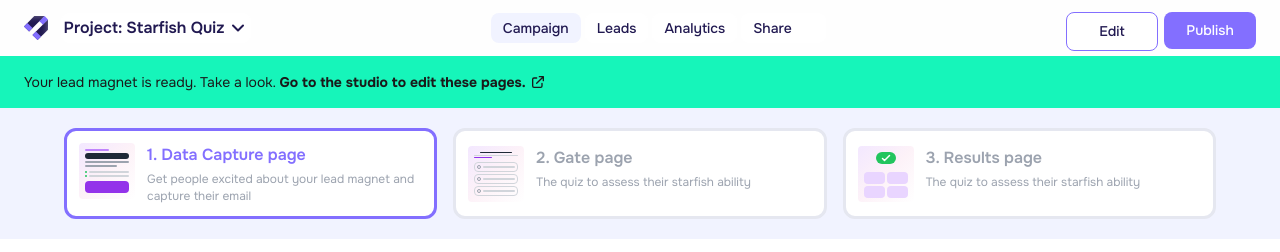
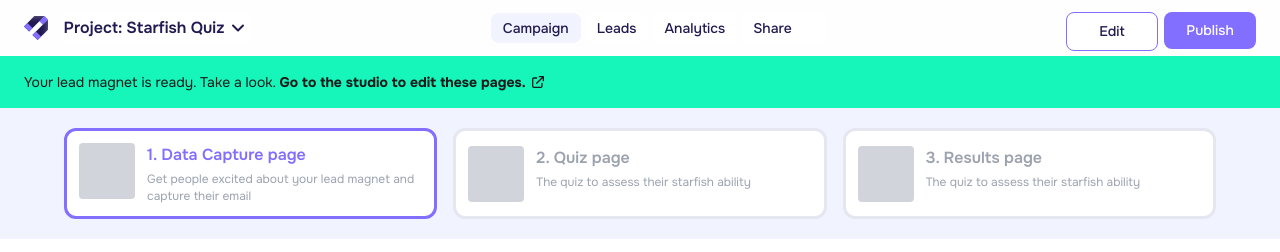
Before and after one commit to mollyreeddesign/Leads.new, a React (Vite) app: page / in a window 1280 px wide. Shown: the top 252 px of the page. Built offline with nearby package versions, Linux system fonts and the light colour scheme.

Commit message:
Cleanup before share

```diff
--- a/src/components/EditLeadMagnetPanel.tsx
+++ b/src/components/EditLeadMagnetPanel.tsx
@@ -87,7 +87,7 @@ export default function EditLeadMagnetPanel({ onPreviewClick }: EditLeadMagnetPa
                 <h3 className={`font-semibold text-sm ${
                   activePage === 'gate' ? 'text-brand-purple' : 'text-[#9ca3af]'
                 }`}>
-                  2. Gate page
+                  2. Quiz page
                 </h3>
               </button>
 
--- a/src/components/LeadMagnetPreview.tsx
+++ b/src/components/LeadMagnetPreview.tsx
@@ -42,24 +42,7 @@ export default function LeadMagnetPreview({ onEditClick }: LeadMagnetPreviewProp
             } rounded-xl p-3 flex-1 max-w-md cursor-pointer transition-all hover:shadow-md`}
           >
             <div className="flex gap-3">
-              <div className="w-[56px] h-[56px] bg-gradient-to-br from-purple-100 via-pink-50 to-white rounded flex-shrink-0 overflow-hidden relative">
-                {/* Mini preview of data capture page */}
-                <div className="absolute inset-0 p-1.5 flex flex-col gap-0.5">
-                  <div className="h-0.5 w-6 bg-purple-400 rounded"></div>
-                  <div className="h-1.5 w-full bg-gray-800 rounded"></div>
-                  <div className="h-0.5 w-full bg-gray-400 rounded"></div>
-                  <div className="h-0.5 w-8 bg-gray-400 rounded"></div>
-                  <div className="flex gap-0.5 mt-0.5">
-                    <div className="h-0.5 w-0.5 bg-green-500 rounded-full"></div>
-                    <div className="h-0.5 flex-1 bg-gray-300 rounded"></div>
-                  </div>
-                  <div className="flex gap-0.5">
-                    <div className="h-0.5 w-0.5 bg-green-500 rounded-full"></div>
-                    <div className="h-0.5 flex-1 bg-gray-300 rounded"></div>
-                  </div>
-                  <div className="mt-auto h-3 w-full bg-purple-600 rounded"></div>
-                </div>
-              </div>
+              <div className="w-[56px] h-[56px] bg-gray-300 rounded flex-shrink-0"></div>
               <div className="flex-1 text-left">
                 <h3 className={`font-semibold text-base mb-1 ${
                   activePage === 'dataCapture' ? 'text-brand-purple' : 'text-[#9ca3af]'
@@ -81,33 +64,12 @@ export default function LeadMagnetPreview({ onEditClick }: LeadMagnetPreviewProp
             } rounded-xl p-3 flex-1 max-w-md cursor-pointer transition-all hover:shadow-md`}
           >
             <div className="flex gap-3">
-              <div className="w-[56px] h-[56px] bg-gradient-to-br from-purple-100 via-pink-50 to-white rounded flex-shrink-0 overflow-hidden relative">
-                {/* Mini preview of quiz/gate page */}
-                <div className="absolute inset-0 p-1.5 flex flex-col gap-0.5">
-                  <div className="h-1 w-8 bg-gray-800 rounded mx-auto"></div>
-                  <div className="h-0.5 w-full bg-gray-300 rounded"></div>
-                  <div className="h-0.5 w-full bg-purple-600 rounded" style={{ width: '40%' }}></div>
-                  <div className="mt-0.5 space-y-0.5">
-                    <div className="flex items-center gap-0.5 p-0.5 border border-gray-300 rounded">
-                      <div className="w-1 h-1 rounded-full border border-gray-400"></div>
-                      <div className="h-0.5 flex-1 bg-gray-300 rounded"></div>
-                    </div>
-                    <div className="flex items-center gap-0.5 p-0.5 border border-gray-300 rounded">
-                      <div className="w-1 h-1 rounded-full border border-gray-400"></div>
-                      <div className="h-0.5 flex-1 bg-gray-300 rounded"></div>
-                    </div>
-                    <div className="flex items-center gap-0.5 p-0.5 border border-gray-300 rounded">
-                      <div className="w-1 h-1 rounded-full border border-gray-400"></div>
-                      <div className="h-0.5 flex-1 bg-gray-300 rounded"></div>
-                    </div>
-                  </div>
-                </div>
-              </div>
+              <div className="w-[56px] h-[56px] bg-gray-300 rounded flex-shrink-0"></div>
               <div className="flex-1 text-left">
                 <h3 className={`font-semibold text-base mb-1 ${
                   activePage === 'gate' ? 'text-brand-purple' : 'text-[#9ca3af]'
                 }`}>
-                  2. Gate page
+                  2. Quiz page
                 </h3>
                 <p className="text-xs text-[#9ca3af] leading-snug">
                   The quiz to assess their starfish ability
@@ -124,24 +86,7 @@ export default function LeadMagnetPreview({ onEditClick }: LeadMagnetPreviewProp
             } rounded-xl p-3 flex-1 max-w-md cursor-pointer transition-all hover:shadow-md`}
           >
             <div className="flex gap-3">
-              <div className="w-[56px] h-[56px] bg-gradient-to-br from-purple-100 via-pink-50 to-white rounded flex-shrink-0 overflow-hidden relative">
-                {/* Mini preview of results page */}
-                <div className="absolute inset-0 p-1.5 flex flex-col items-center gap-0.5">
-                  <div className="w-5 h-5 bg-green-500 rounded-full flex items-center justify-center">
-                    <svg className="w-3 h-3 text-white" fill="none" stroke="currentColor" viewBox="0 0 24 24">
-                      <path strokeLinecap="round" strokeLinejoin="round" strokeWidth={3} d="M5 13l4 4L19 7" />
-                    </svg>
-                  </div>
-                  <div className="h-1 w-10 bg-gray-800 rounded"></div>
-                  <div className="h-0.5 w-8 bg-gray-400 rounded"></div>
-                  <div className="grid grid-cols-2 gap-0.5 w-full mt-0.5">
-                    <div className="h-3 bg-purple-200 rounded"></div>
-                    <div className="h-3 bg-purple-200 rounded"></div>
-                    <div className="h-3 bg-purple-200 rounded"></div>
-                    <div className="h-3 bg-purple-200 rounded"></div>
-                  </div>
-                </div>
-              </div>
+              <div className="w-[56px] h-[56px] bg-gray-300 rounded flex-shrink-0"></div>
               <div className="flex-1 text-left">
                 <h3 className={`font-semibold text-base mb-1 ${
                   activePage === 'results' ? 'text-brand-purple' : 'text-[#9ca3af]'
```
Also changed, not shown: src/components/EditPanel.tsx (+135 -74 lines).
